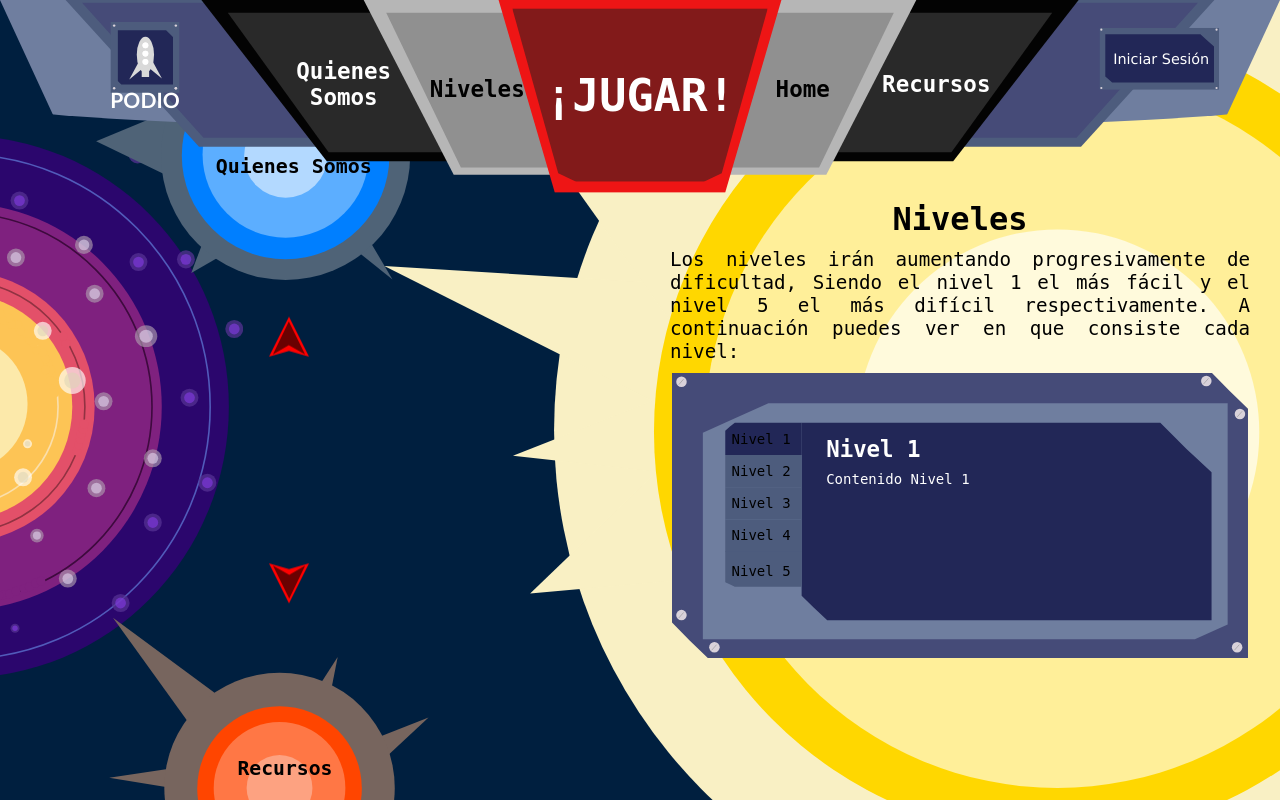
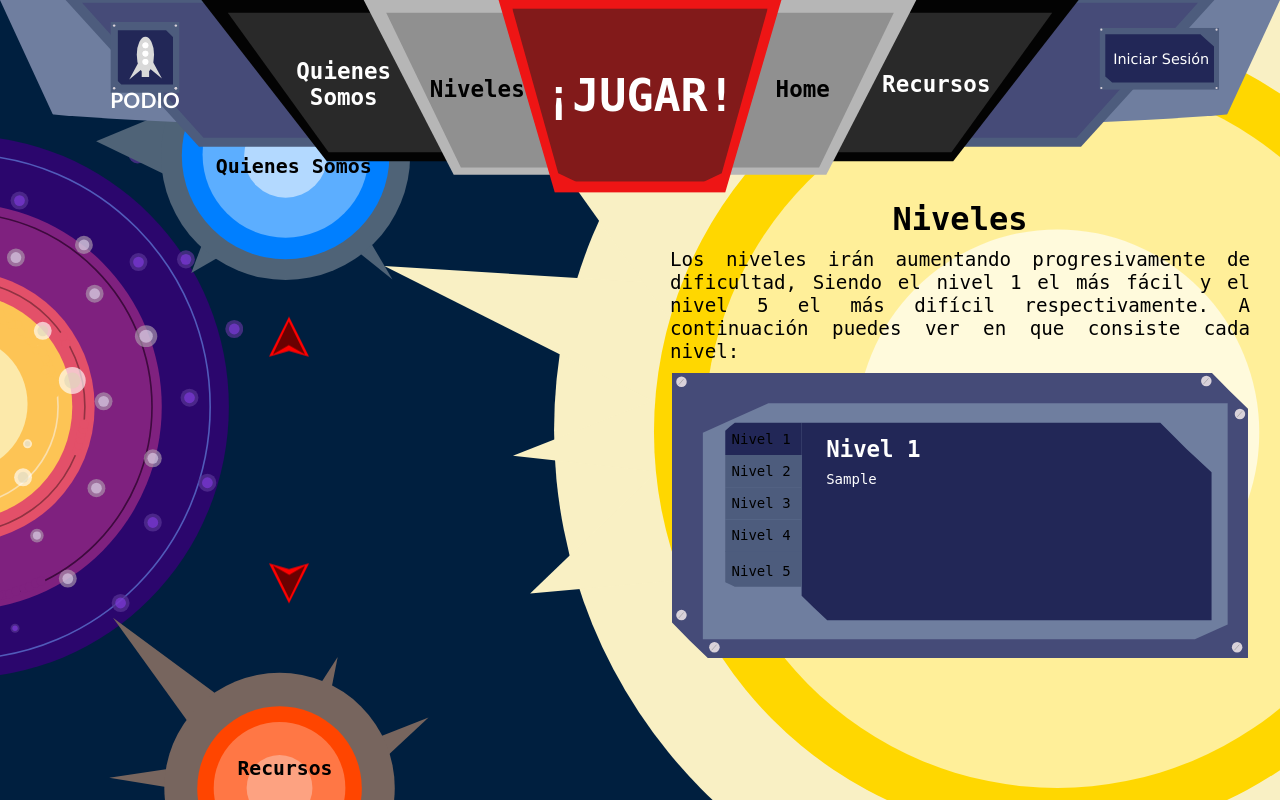
Before and after one commit to GioVWF/SpaceUc, a Django app: template templates/levels-info.html in a window 1280 px wide. Run offline with Django 4.2, Linux system fonts and the light colour scheme; the template is opened without the code that fills it: most values are stand-ins (such as "Sample title", 1, 10 or a date in 2020).

Commit message:
AccordionLogic Done!

```diff
--- a/db_spaceuc/models.py
+++ b/db_spaceuc/models.py
@@ -28,7 +28,7 @@ class Level(models.Model):
     id_level = models.AutoField(primary_key=True)
     name_level = models.CharField(max_length=60)
     description_level = models.CharField(max_length=200)
-    svg_level = models.TextField(default='')
+    svg_level = models.TextField(blank=True, null=True, default='')
 
 class TypePage(models.Model):
     id_type_page = models.AutoField(primary_key=True)
--- a/levels/views.py
+++ b/levels/views.py
@@ -71,7 +71,7 @@ def level_question(request, level,id):
 
 def levels(request, level):
     level_info = Level.objects.filter(id_level = level)
-    questions_info = Question.objects.filter(level_id_level = level).order_by('id_question')
+    questions_info = Question.objects.filter(level_id_level = level)
 
     level_svg = level_info[0].svg_level
     level_id = level_info[0].id_level
--- a/static/main/js/levelsInfoAccordion.js
+++ b/static/main/js/levelsInfoAccordion.js
@@ -1,10 +1,19 @@
-var accordionBtn1 = document.getElementById('accordionBtn1');
-    var accordionBtn2 = document.getElementById('accordionBtn2');
-    var accordionBtn3 = document.getElementById('accordionBtn3');
-    var accordionBtn4 = document.getElementById('accordionBtn4');
-    var accordionBtn5 = document.getElementById('accordionBtn5');
-    var title = document.getElementById('myTitle');
-    var paragraph = document.getElementById('paragraph');
+$(document).ready(function(){
+   let accordionBtn1 = document.getElementById('accordionBtn1');
+   let accordionBtn2 = document.getElementById('accordionBtn2');
+   let accordionBtn3 = document.getElementById('accordionBtn3');
+   let accordionBtn4 = document.getElementById('accordionBtn4');
+   let accordionBtn5 = document.getElementById('accordionBtn5');
+
+   let levelInfo1 = $('#myTitle').data('info-1');
+   let levelInfo2 = $('#info2').data('info-2');
+   let levelInfo3 = $('#info3').data('info-3');
+   let levelInfo4 = $('#info4').data('info-4');
+   let levelInfo5 = $('#info5').data('info-5');
+
+
+   let title = document.getElementById('myTitle');
+   let paragraph = document.getElementById('paragraph');
 
    accordionBtn1.addEventListener('click', function(){
       accordionBtn1.querySelector('#myBtn1').style.color= '#222757';
@@ -14,7 +23,7 @@ var accordionBtn1 = document.getElementById('accordionBtn1');
       accordionBtn5.querySelector('#myBtn5').style.color= '#4D5C7D';
 
       title.textContent = 'Nivel 1';
-       paragraph.textContent = 'Contenido Nivel 1';
+      paragraph.textContent = levelInfo1;
       paragraph.classList.add('svg_paragraph');
    });
 
@@ -26,7 +35,7 @@ var accordionBtn1 = document.getElementById('accordionBtn1');
       accordionBtn5.querySelector('#myBtn5').style.color= '#4D5C7D';
 
       title.textContent = 'Nivel 2';
-       paragraph.textContent = 'Contenido Nivel 2';
+      paragraph.textContent = levelInfo2;
       paragraph.classList.add('svg_paragraph');
 
    });
@@ -39,7 +48,7 @@ var accordionBtn1 = document.getElementById('accordionBtn1');
       accordionBtn5.querySelector('#myBtn5').style.color= '#4D5C7D';
 
       title.textContent = 'Nivel 3';
-       paragraph.textContent = 'Contenido Nivel 3';
+      paragraph.textContent = levelInfo3;
       paragraph.classList.add('svg_paragraph');
    });
 
@@ -53,7 +62,7 @@ var accordionBtn1 = document.getElementById('accordionBtn1');
       accordionBtn5.querySelector('#myBtn5').style.color= '#4D5C7D';
 
       title.textContent = 'Nivel 4';
-       paragraph.textContent = 'Contenido Nivel 4';
+      paragraph.textContent = levelInfo4;
       paragraph.classList.add('svg_paragraph');
    });
 
@@ -65,6 +74,7 @@ var accordionBtn1 = document.getElementById('accordionBtn1');
       accordionBtn5.querySelector('#myBtn5').style.color= '#222757';
 
       title.textContent = 'Nivel 5';
-       paragraph.textContent = 'Contenido Nivel 5';
+      paragraph.textContent = levelInfo5;
       paragraph.classList.add('svg_paragraph');
    });
+});
--- a/templates/levels-info.html
+++ b/templates/levels-info.html
@@ -180,18 +180,18 @@
                     <path d="M185 71H477.5H623.75H696.875L735 109.108L770 141.5V212V353H477.5H331.25H258.125H221.562L202.5 334.899L185 317.75V282.5V212V71Z" fill="currentColor"/>
                     <a id="accordionBtn2">
                             <rect id="myBtn2" x="76" y="117" width="109" height="46" fill="currentColor"/>
-                            <text x="85" y="147" font-family="monospace" font-size="20" font-weight="300" fill="black">Nivel 2</text>
+                            <text id="info2" x="85" y="147" font-family="monospace" font-size="20" font-weight="300" data-info-2="{{info_2}}" fill="black">Nivel 2</text>
                     </a>
                     <a id="accordionBtn5">
                         <path id="myBtn5" d="M76 254H185V305H130.5H103.25H89.625L82.238 301.452L76 298.625V292.25V279.5V254Z" fill="currentColor"/>
-                        <text x="85" y="289" font-family="monospace" font-size="20" font-weight="300" fill="black">Nivel 5</text>
+                        <text id="info5" x="85" y="289" font-family="monospace" font-size="20" font-weight="300" data-info-5="{{info_5}}" fill="black">Nivel 5</text>
                     </a>
                     <a id="accordionBtn1">
                         <path id="myBtn1" style="color: #222757;" d="M82.3188 76.8627L89.625 71H103.25H130.5H185V117H76V94V82.5L82.3188 76.8627Z" fill="currentColor"/>
                         <text x="85" y="101" font-family="monospace" font-size="20" font-weight="300" fill="black">Nivel 1</text>
 
-                        <text id="myTitle" x="220" y="120" font-family="monospace" font-size="32" font-weight="900" fill="white">Nivel 1</text>
-                        <foreignObject id="myParagraph" x="220" y="120" width="13cm" height="5cm"><p id="paragraph" class="svg_paragraph">Contenido Nivel 1</p></foreignObject>
+                        <text id="myTitle" x="220" y="120" font-family="monospace" font-size="32" font-weight="900" data-info-1="{{info_1}}"  fill="white">Nivel 1</text>
+                        <foreignObject id="myParagraph" x="220" y="120" width="13cm" height="5cm"><p id="paragraph" class="svg_paragraph">{{info_1}}</p></foreignObject>
                     </a>
                     <circle cx="13.5" cy="12.5" r="7.5" fill="#D9D2DA"/>
                     <line x1="9.62371" y1="16.6707" x2="16.6237" y2="8.67075" stroke="#9C9C9C"/>
@@ -207,11 +207,11 @@
                     <line x1="9.62371" y1="349.671" x2="16.6237" y2="341.671" stroke="#9C9C9C"/>
                     <a id="accordionBtn4">
                         <rect id="myBtn4" x="76" y="209" width="109" height="46" fill="currentColor"/>
-                        <text x="85" y="239" font-family="monospace" font-size="20" font-weight="300" fill="black">Nivel 4</text>
+                        <text id="info4" x="85" y="239" font-family="monospace" font-size="20" font-weight="300" data-info-4="{{info_4}}" fill="black">Nivel 4</text>
                     </a>
                     <a id="accordionBtn3">
                         <rect id="myBtn3"  x="76" y="163" width="109" height="46" fill="currentColor"/>
-                        <text x="85" y="193" font-family="monospace" font-size="20" font-weight="300" fill="black">Nivel 3</text>
+                        <text id="info3" x="85" y="193" font-family="monospace" font-size="20" font-weight="300" data-info-3="{{info_3}}" fill="black">Nivel 3</text>
                     </a>
                     </svg>
             </div>
```
Also changed, not shown: main/views.py (+8 -1 lines). Lines whose indentation alone changed are shown as unchanged.
